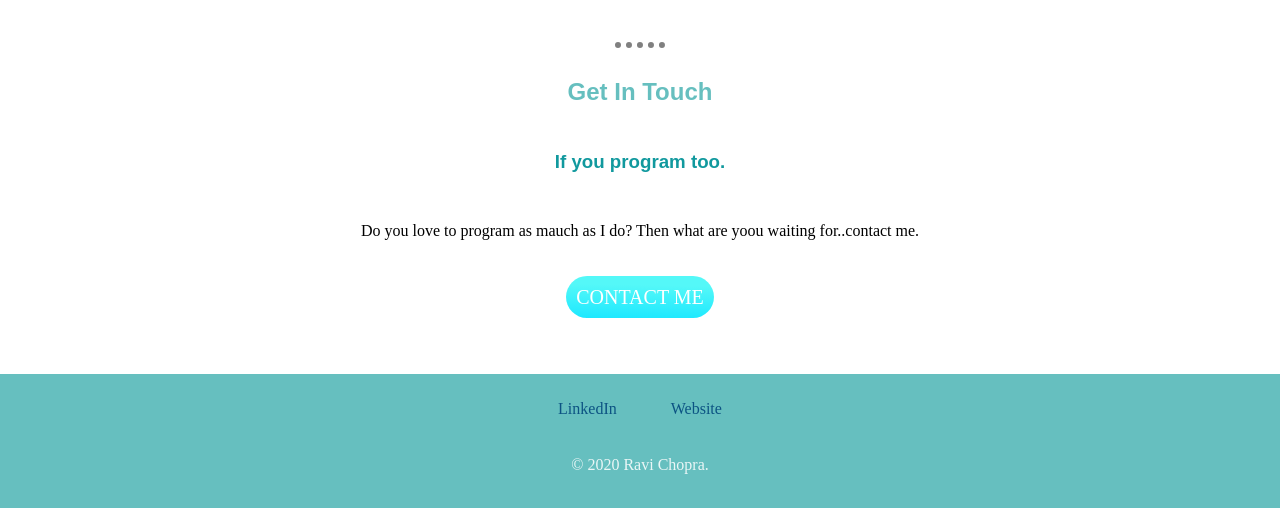
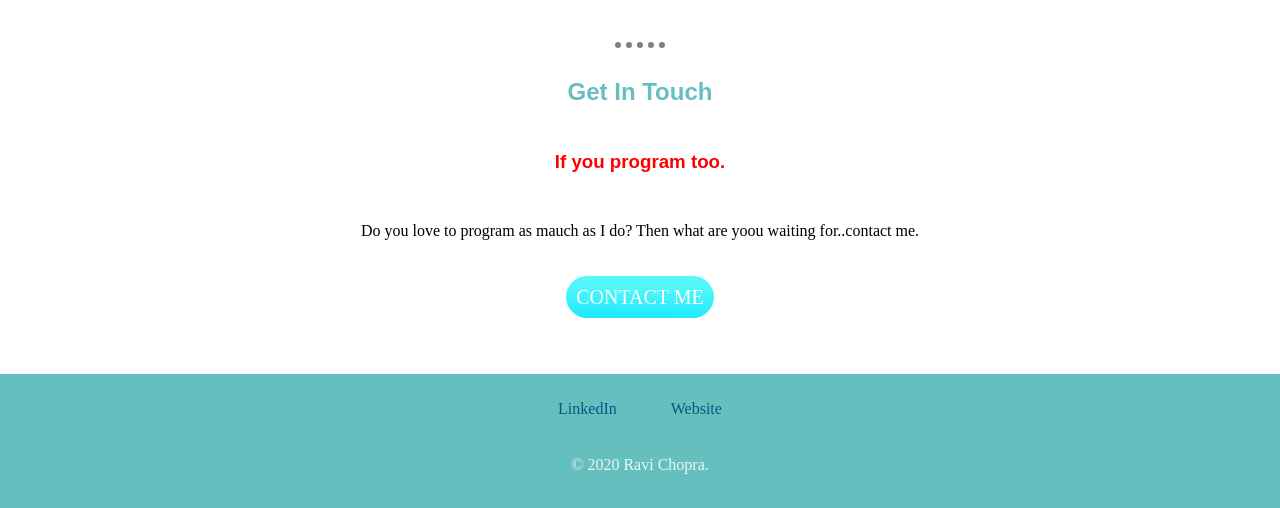
Before and after one commit to ravichopra0107/MYSITE, a plain HTML site: page index.html in a window 1280 px wide. Shown: the part 1849-2357 px from the top of the page. Drawn offline with Linux system fonts and the light colour scheme.

Commit message:
Update index.html

```diff
--- a/index.html
+++ b/index.html
@@ -41,7 +41,7 @@
         <hr>
         <div class="contact-me">
           <h2>Get In Touch</h2>
-          <h3 style:"color:red">If you program too.</h3>
+          <h3 style="color:red;">If you program too.</h3>
           <p>Do you love to program as mauch as I do? Then what are yoou waiting for..contact me.</p>
           <a class="btn" href="https://ravichopra0107.github.io/newcv/contacts.html">CONTACT ME</a>
         </div>
```
